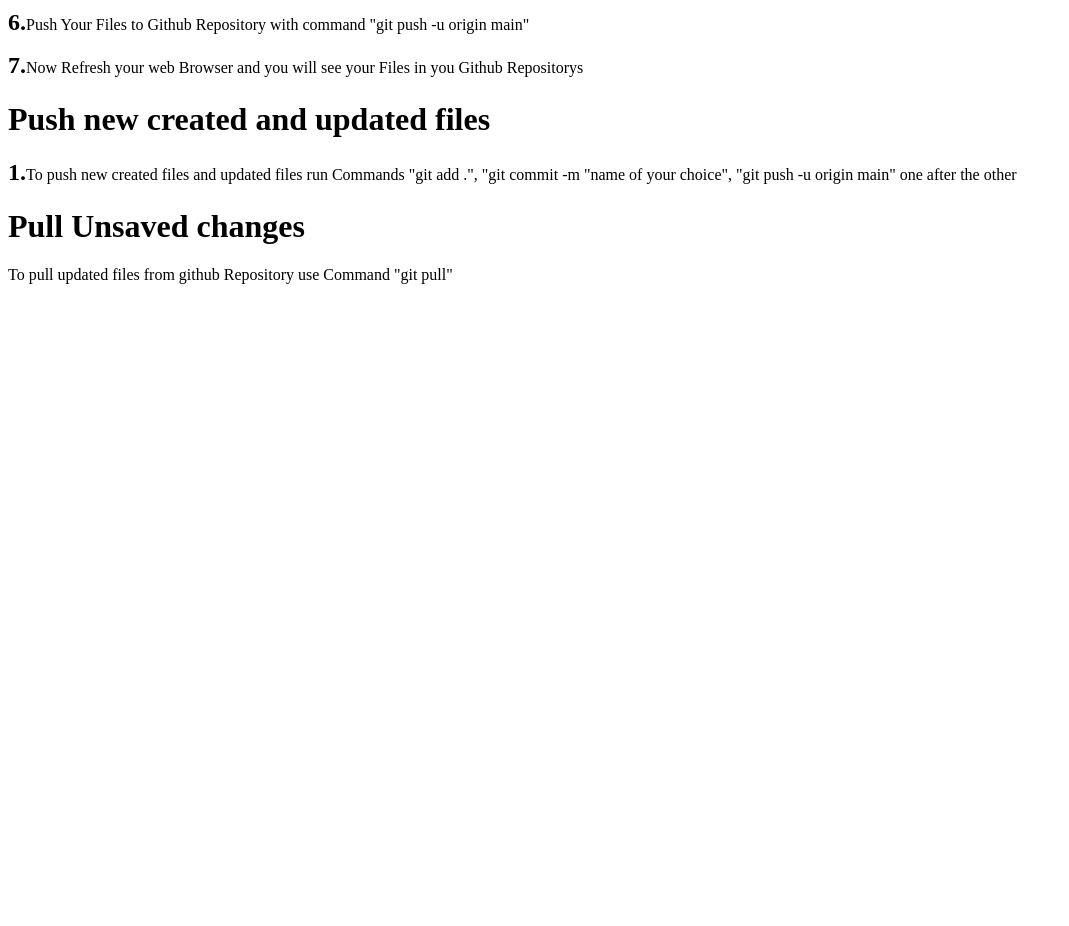
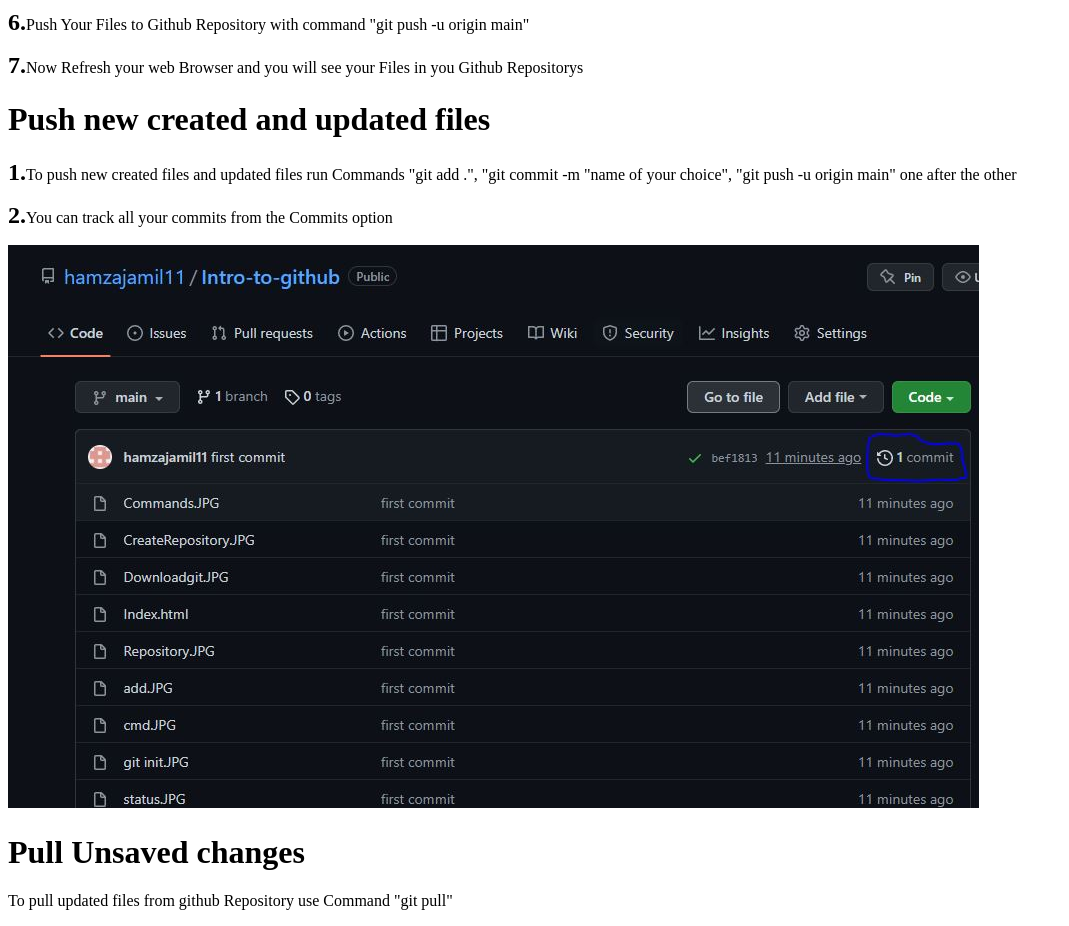
Before and after one commit to hamzajamil11/Intro-to-github, a plain HTML site: page Index.html in a window 1280 px wide. Shown: the part 5078-6004 px from the top of the page, without its empty margins (0-1069 px from the left). Before the commit the page ends 5378 px from the top, so only its background shows below. Drawn offline with Linux system fonts and the light colour scheme.

Commit message:
updated commit

```diff
--- a/Index.html
+++ b/Index.html
@@ -78,7 +78,10 @@
     <p><h2>7.</h2>Now Refresh your web Browser and you will see your Files in you Github Repositorys</p>
     <h1>Push new created and updated files</h1>
     <p><h2>1.</h2>To push new created files and updated files run Commands "git add .", "git commit -m "name of your choice", "git push -u origin main" one after the other</p>
+    <p><h2>2.</h2>You can track all your commits from the Commits option</p>
+    <img src="Commits.JPG">
     <h1>Pull Unsaved changes</h1>
     <p>To pull updated files from github Repository use Command "git pull"</p>
+
 </body>
 </html>
```
Also changed, not shown: Commits.JPG (added).
